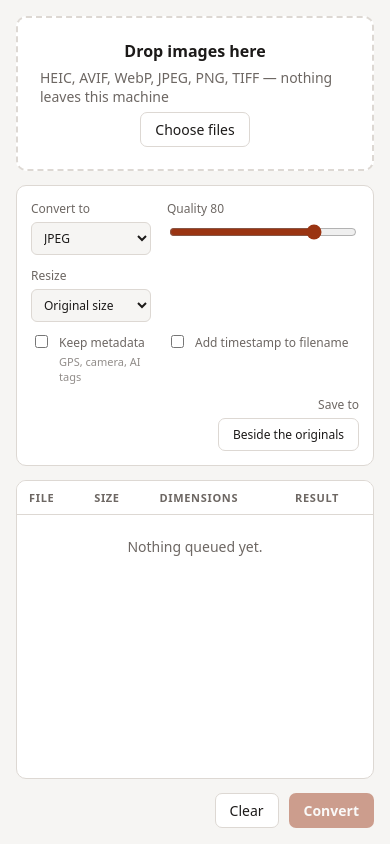
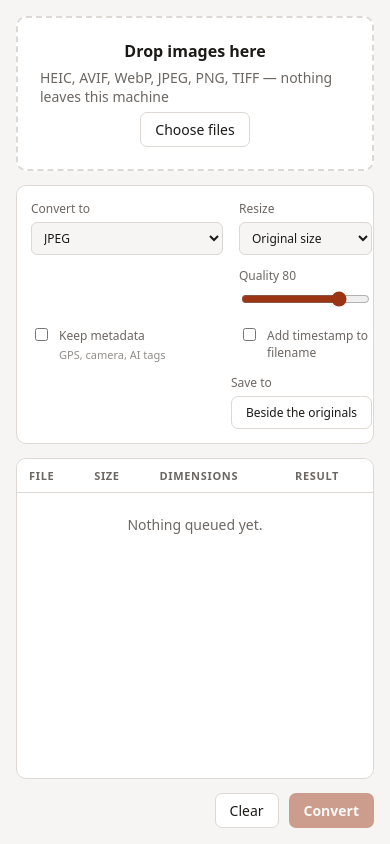
Before and after one commit to hgus107/kiln, a website built with Vite: page index.html in a window 390 px wide. Built offline with nearby package versions, Linux system fonts and the light colour scheme.

Commit message:
Reorder controls to format, resize, quality; align Save to with its button

```diff
--- a/src/styles.css
+++ b/src/styles.css
@@ -83,9 +83,9 @@ main {
    showing, so turning it on does not push the row below onto a new line. */
 .controls {
   display: grid;
-  grid-template-columns: 1fr 1.3fr 1fr 1fr;
+  grid-template-columns: 1fr 1fr 1fr 1.3fr;
   grid-template-areas:
-    "format   quality   resize      amount"
+    "format   resize    amount      quality"
     "metadata timestamp destination destination";
   gap: 12px 16px;
   padding: 14px;
@@ -113,8 +113,8 @@ main {
   .controls {
     grid-template-columns: 1fr 1fr;
     grid-template-areas:
-      "format      quality"
-      "resize      amount"
+      "format      resize"
+      "amount      quality"
       "metadata    timestamp"
       "destination destination";
   }
@@ -249,12 +249,12 @@ button {
 }
 
 #destination-field {
-  align-items: flex-end;
-  text-align: right;
+  width: fit-content;
+  margin-left: auto;
+  align-items: flex-start;
 }
 
 #destination {
-  align-self: flex-end;
   max-width: 100%;
   overflow: hidden;
   text-overflow: ellipsis;
```
